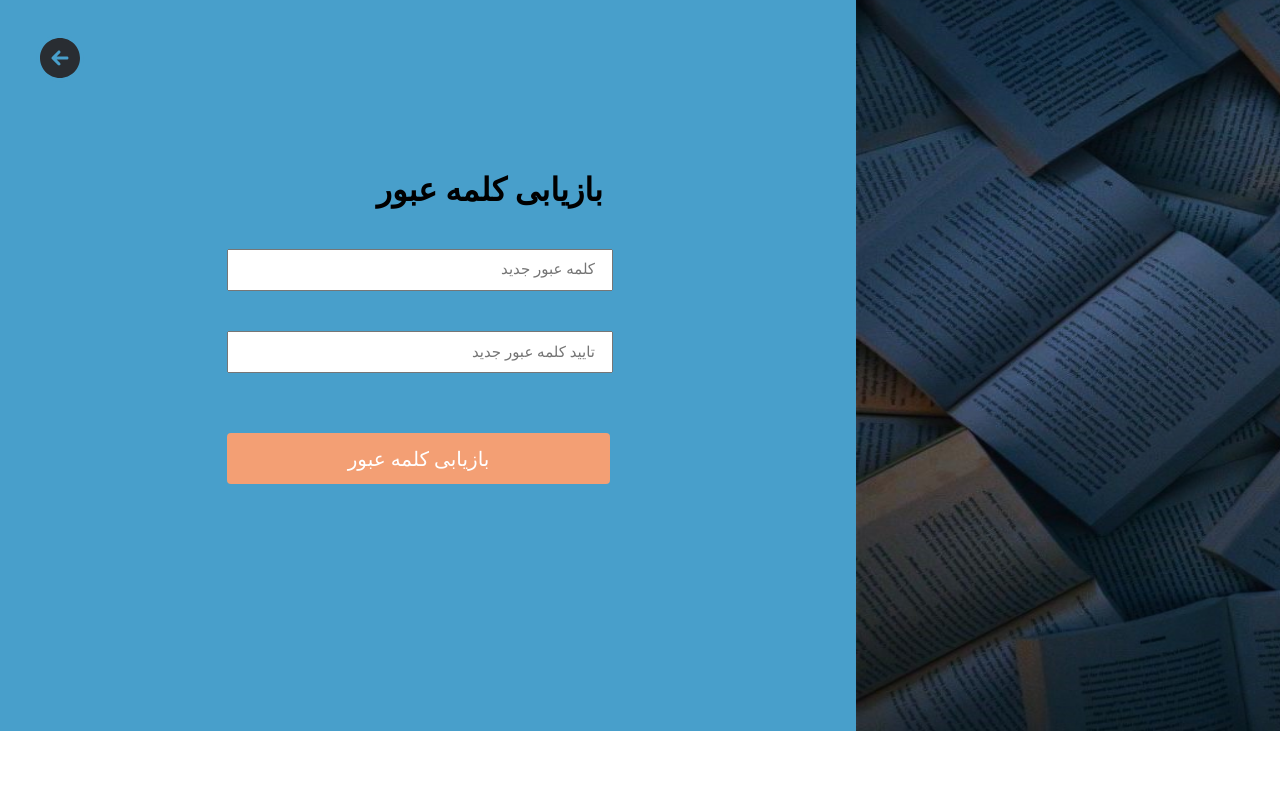
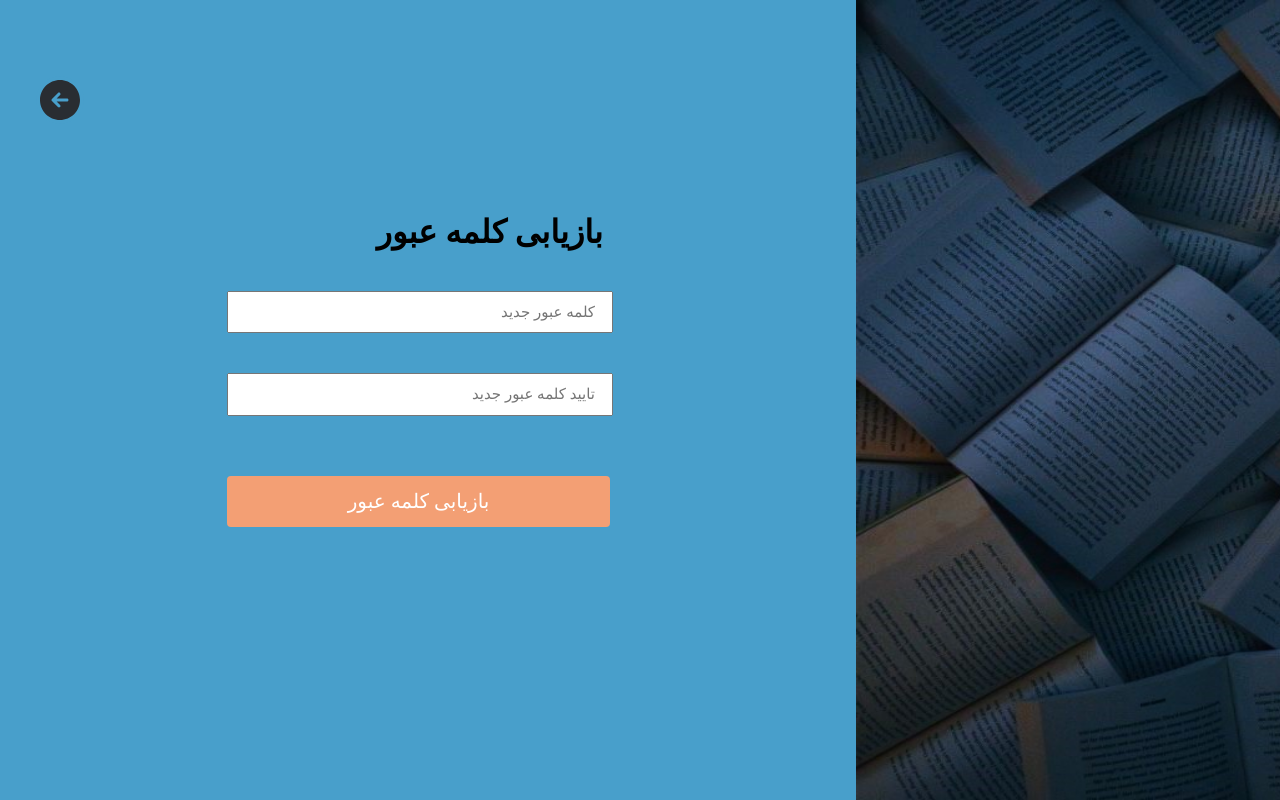
Before and after one commit to ramtinkam/ChapterOne, a React (Create React App) app in the folder chapter-one/: page /pass-recovery in a window 1280 px wide. Shown: the top 800 px of the page. Built offline with nearby package versions, Linux system fonts and the light colour scheme; a small style sheet from the web is missing; a web font is replaced by a local one.

Commit message:
minor css fix

```diff
--- a/chapter-one/src/Components/PassRecovery.css
+++ b/chapter-one/src/Components/PassRecovery.css
@@ -1,10 +1,10 @@
 
 .main-recovery {
     display: flex;
-    height: 715px;
+    height: 100vh;
     width: 1520px;
     justify-content: center;
-    align-items: center;
+
 }
 
 .pass-recover {
@@ -19,7 +19,7 @@
     position: relative;
     width: 680px;
     padding-left: 872px;
-    height: 747px;
+    height: 100vh;
 }
 
 .pass-recovery-back-but {
```
